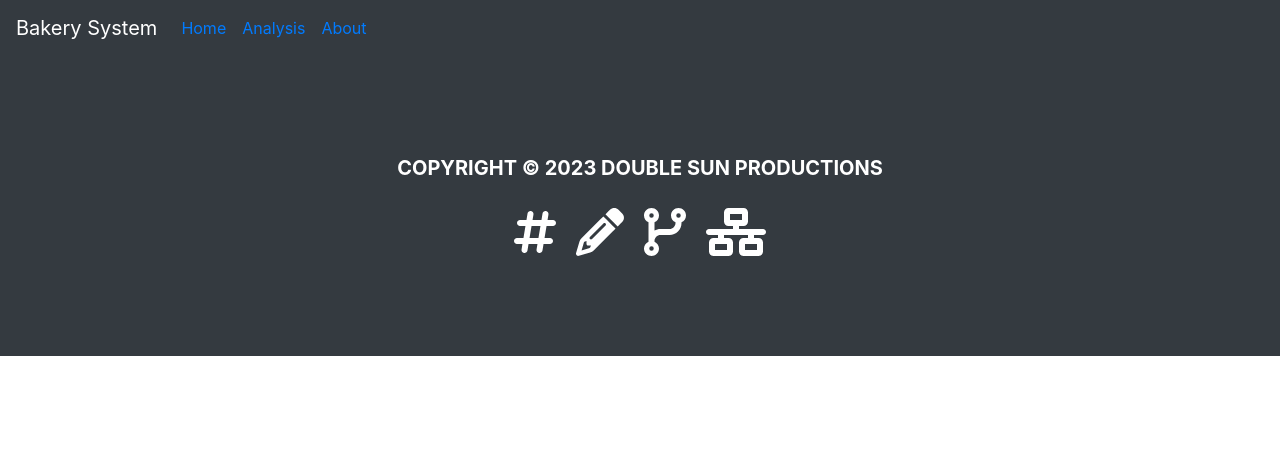
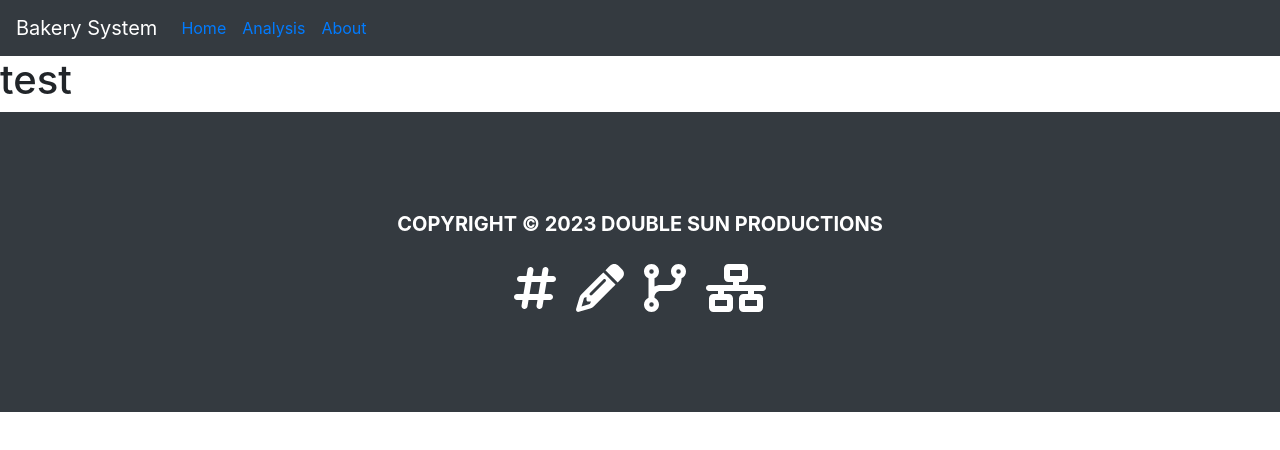
Before and after one commit to ravenusmc/bakery_database, a Vue app in the folder client/: page /#/ in a window 1280 px wide. Shown: the top 450 px of the page. Built offline with nearby package versions, Linux system fonts and the light colour scheme.

Commit message:
minor change

```diff
--- a/client/src/components/HelloWorld.vue
+++ /dev/null
@@ -1,18 +0,0 @@
-<template>
-  <div class="hello">
-  </div>
-</template>
-
-<script>
-export default {
-  name: 'HelloWorld',
-  props: {
-    msg: String
-  }
-}
-</script>
-
-<!-- Add "scoped" attribute to limit CSS to this component only -->
-<style scoped>
-
-</style>
--- /dev/null
+++ b/client/src/components/landing/Top.vue
@@ -0,0 +1,12 @@
+<template>
+	<div>
+		<h1>test</h1>
+	</div>
+</template>
+
+<script>
+export default {
+	name: "Top"
+}
+
+</script>
--- a/client/src/views/HomeView.vue
+++ b/client/src/views/HomeView.vue
@@ -1,17 +1,17 @@
 <template>
   <div>
-    <HelloWorld />
+    <Top />
   </div>
 </template>
 
 <script>
 // @ is an alias to /src
-import HelloWorld from '@/components/HelloWorld.vue'
+import Top from '@/components/landing/Top.vue'
 
 export default {
   name: 'HomeView',
   components: {
-    HelloWorld
+    Top
   }
 }
 </script>
```
